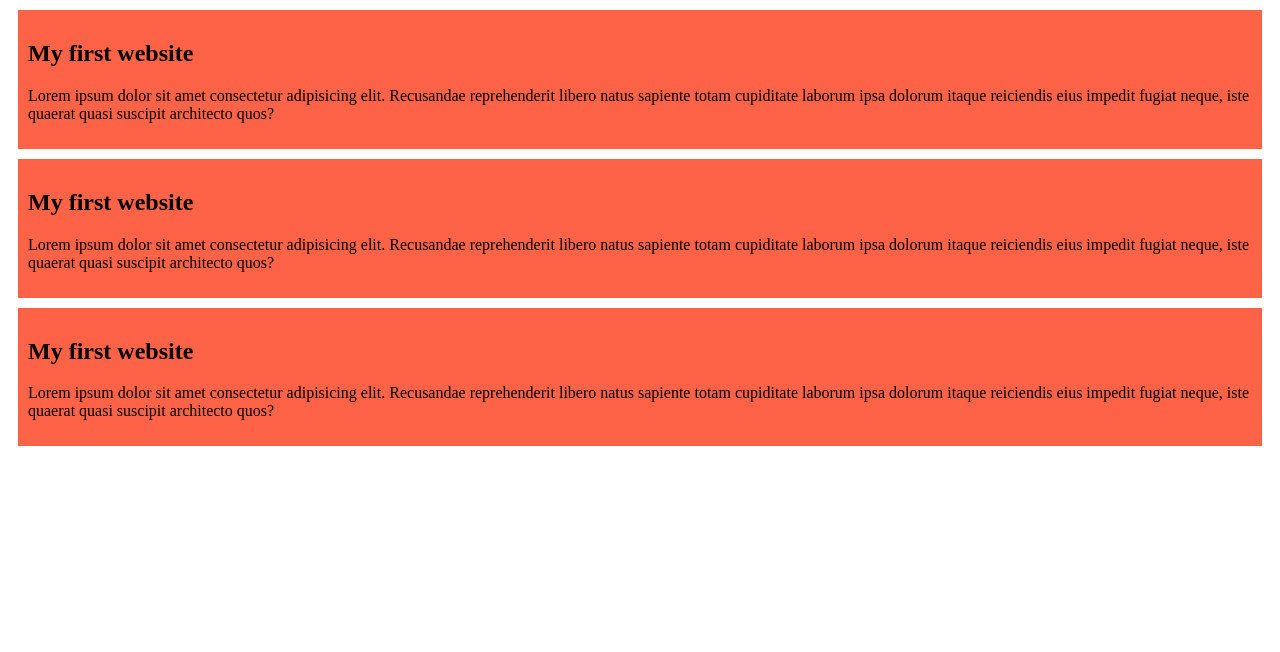
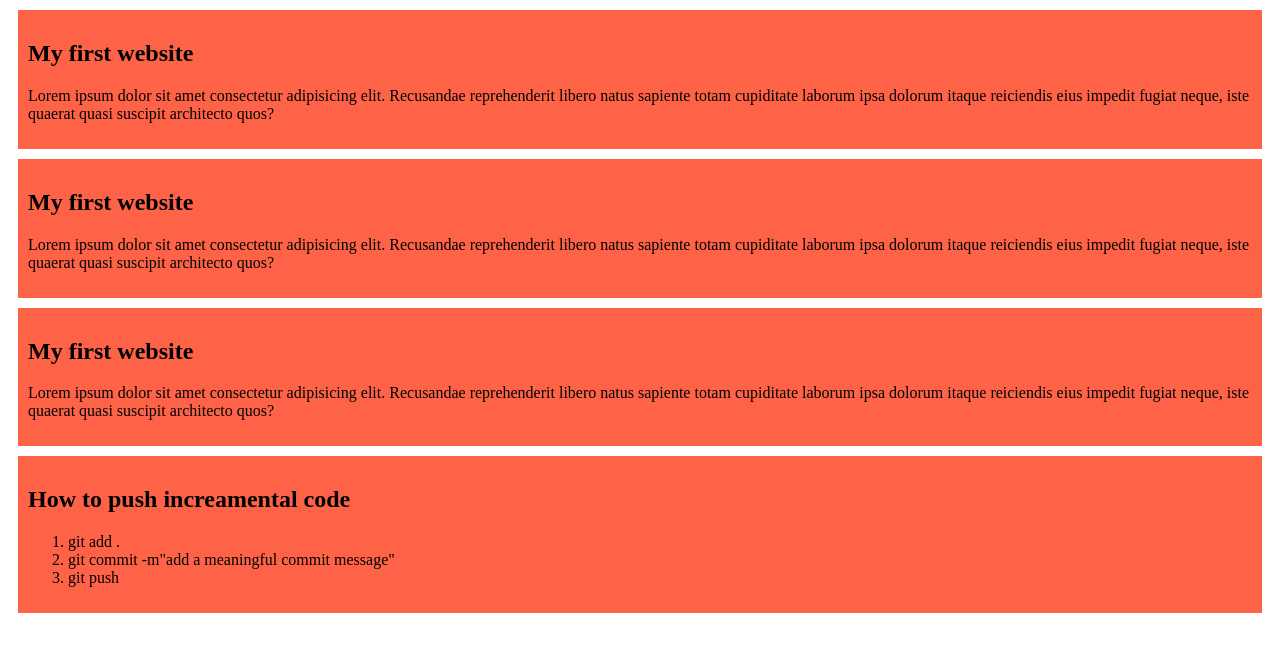
Before and after one commit to tasnim29/my-simple-website, a plain HTML site: page index.html in a window 1280 px wide. Drawn offline with Linux system fonts and the light colour scheme.

Commit message:
added a code to push

```diff
--- a/index.html
+++ b/index.html
@@ -19,5 +19,14 @@
         <h2>My first website</h2>
         <p>Lorem ipsum dolor sit amet consectetur adipisicing elit. Recusandae reprehenderit libero natus sapiente totam cupiditate laborum ipsa dolorum itaque reiciendis eius impedit fugiat neque, iste quaerat quasi suscipit architecto quos?</p>
     </div>
+    <div>
+        <h2>How to push increamental code</h2>
+        <ol>
+            <li>git add .</li>
+            <li>git commit -m"add a meaningful commit message"</li>
+            <li>git push</li>
+
+        </ol>
+    </div>
 </body>
 </html>
```
